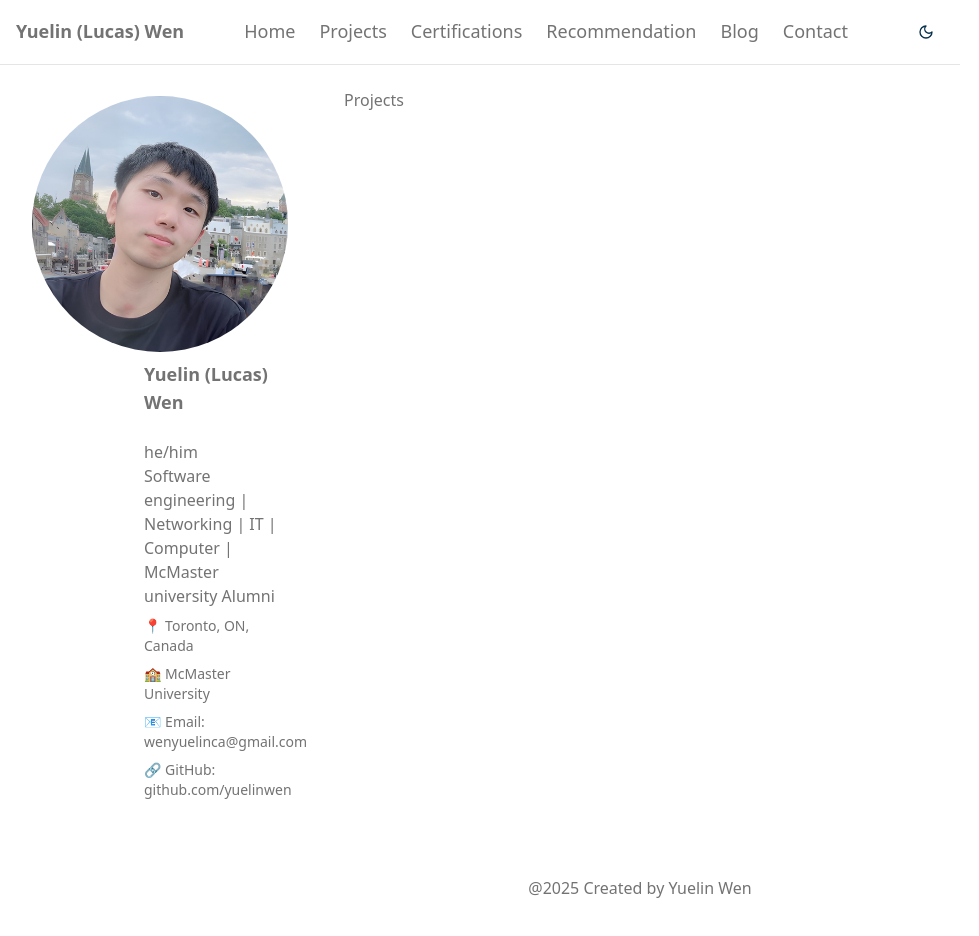
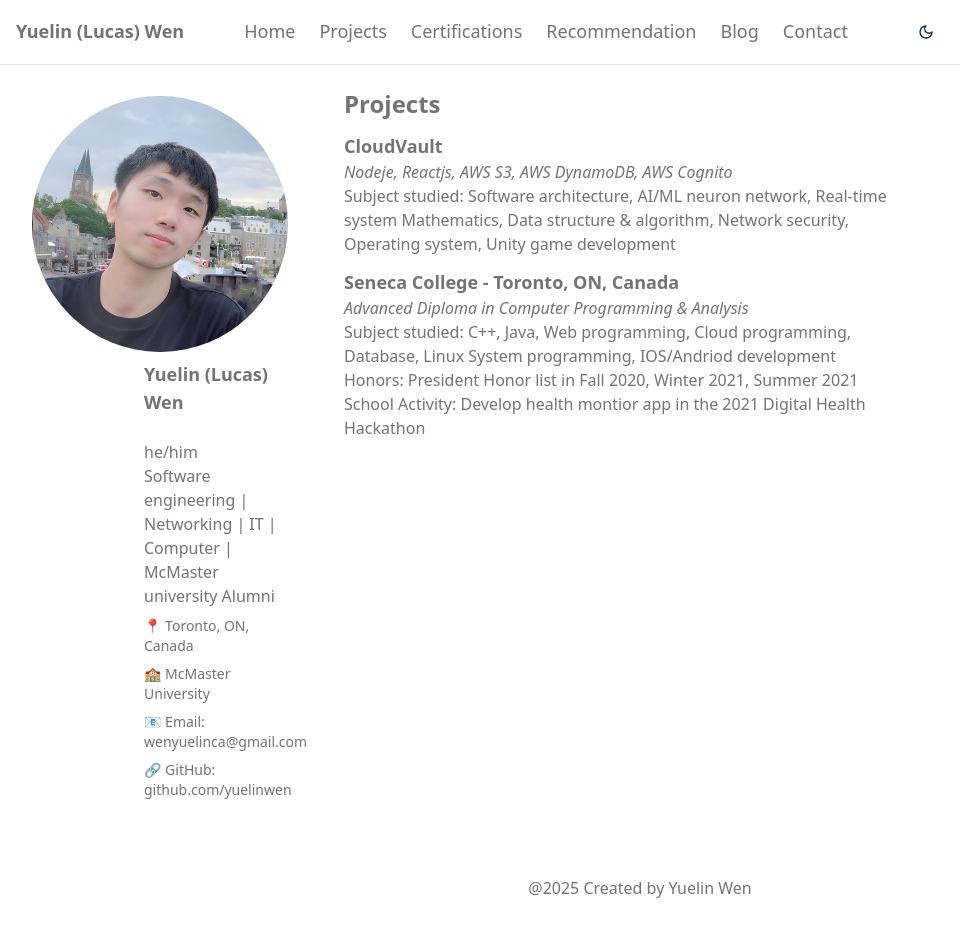
Before and after one commit to yuelinwen/yuelinwen, a Next.js app: page /projects in a window 1280 px wide. Shown: the top 936 px of the page, without its empty margins (0-979 px from the left). Built offline with nearby package versions, Linux system fonts and the light colour scheme.

Commit message:
add projects

```diff
--- a/app/projects/page.tsx
+++ b/app/projects/page.tsx
@@ -2,8 +2,28 @@ import React from 'react';
 
 const Projects = () => {
     return (
-        <div>
-            Projects
+        <div className="flex flex-col gap-20">
+
+            <div className="flex flex-col gap-3">
+                <h1 className="text-2xl font-semibold">Projects</h1>
+                <div>
+                    <h3 className="text-lg font-semibold">CloudVault </h3>
+                    <p className="italic">Nodeje, Reactjs, AWS S3, AWS DynamoDB, AWS Cognito</p>
+                    <ul className="gap-1">
+                        <li>Subject studied: Software architecture, AI/ML neuron network, Real-time system Mathematics, Data structure & algorithm, Network security, Operating system, Unity game development</li>
+                    </ul>
+                </div>
+                <div>
+                    <h3 className="text-lg font-semibold">Seneca College - Toronto, ON, Canada</h3>
+                    <p className="italic">Advanced Diploma in Computer Programming & Analysis </p>
+                    <ul className="gap-1">
+                        {/* <li>Grading GPA: 3.8/4</li> */}
+                        <li>Subject studied: C++, Java, Web programming, Cloud programming, Database, Linux System programming, IOS/Andriod development</li>
+                        <li>Honors: President Honor list in Fall 2020, Winter 2021, Summer 2021</li>
+                        <li>School Activity: Develop health montior app in the 2021 Digital Health Hackathon</li>
+                    </ul>
+                </div>
+            </div>
         </div>
     );
 }
```
